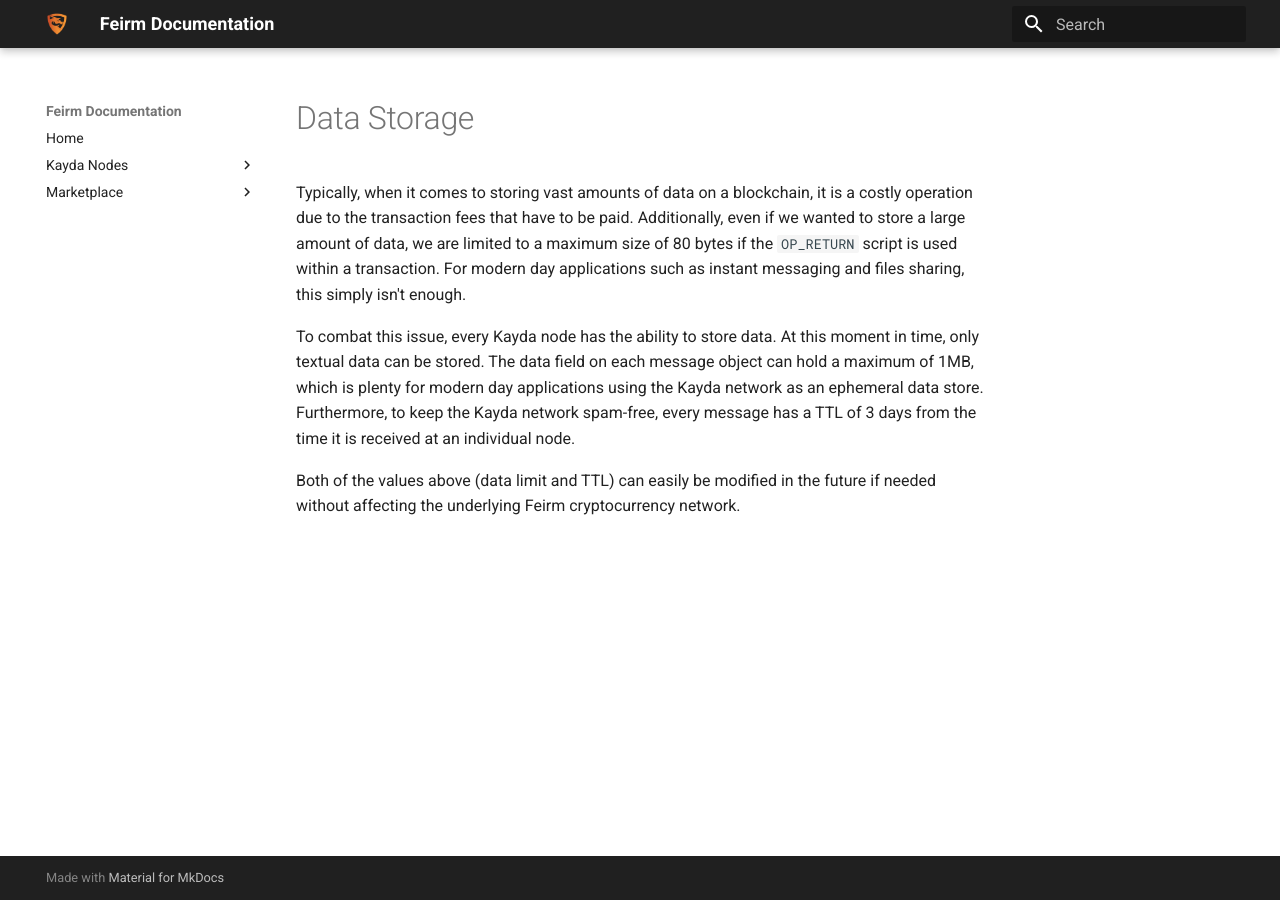
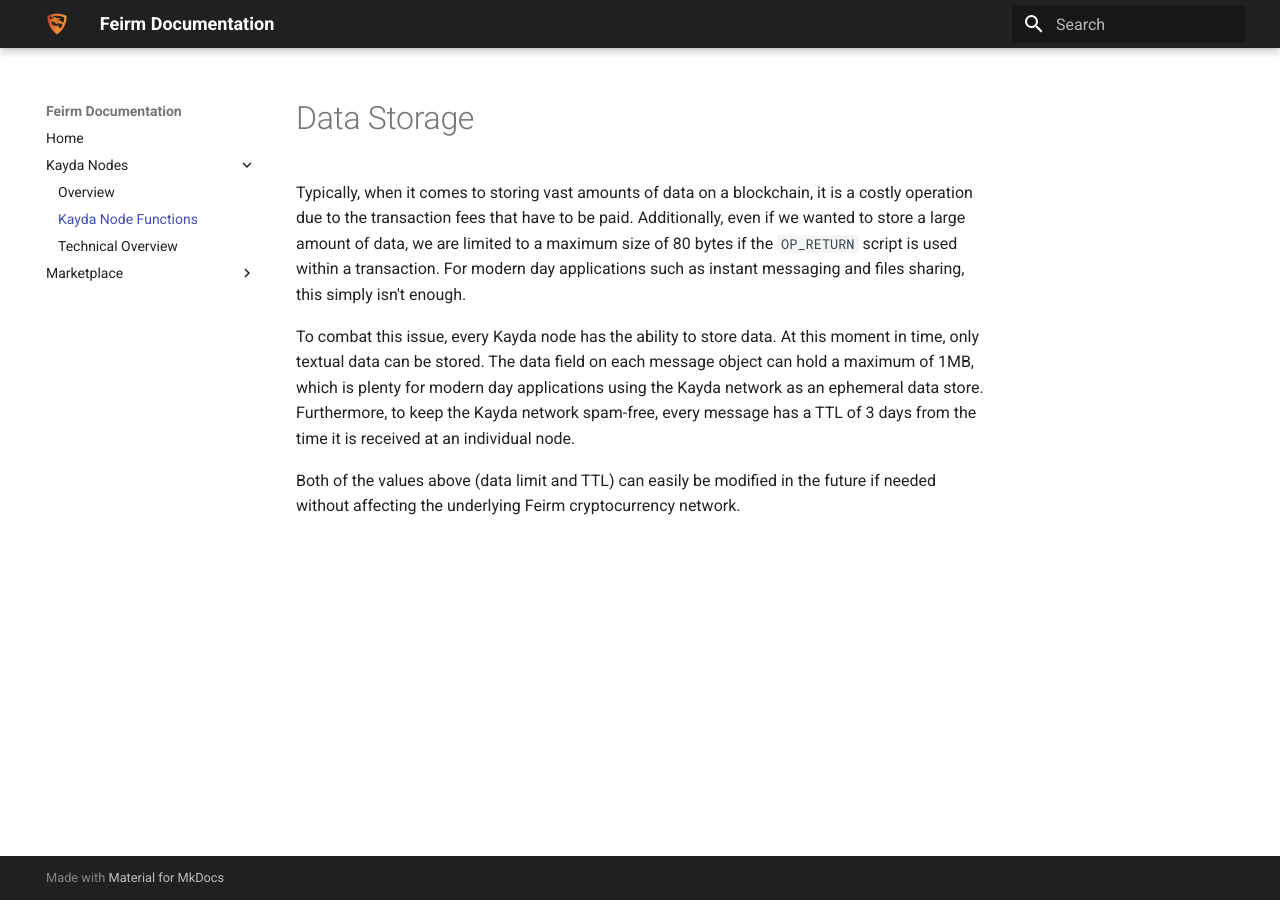
Before and after one commit to feirm/docs, an MkDocs documentation site: the page built from docs/kayda-nodes/kayda-node-functions.md, in a window 1280 px wide. Built offline with MkDocs 1.6.1 and Material for MkDocs 9.7.7, drawn with Linux system fonts in a browser that asks for light colours.

Commit message:
Start of technical overview of a Kayda node

```diff
--- a/mkdocs.yml
+++ b/mkdocs.yml
@@ -8,7 +8,8 @@ nav:
   - Home: index.md
   - Kayda Nodes:
     - Overview: kayda-nodes/overview.md
-    - Kayda Node Functions: kaydanodes/kayda-node-functions.md
+    - Kayda Node Functions: kayda-nodes/kayda-node-functions.md
+    - Technical Overview: kayda-nodes/technical-overview.md
   - Marketplace:
     - Overview: marketplace/overview.md
     - Centralised Layer: marketplace/centralised-layer.md
```
Also changed, not shown: docs/kayda-nodes/technical-overview.md (added).
